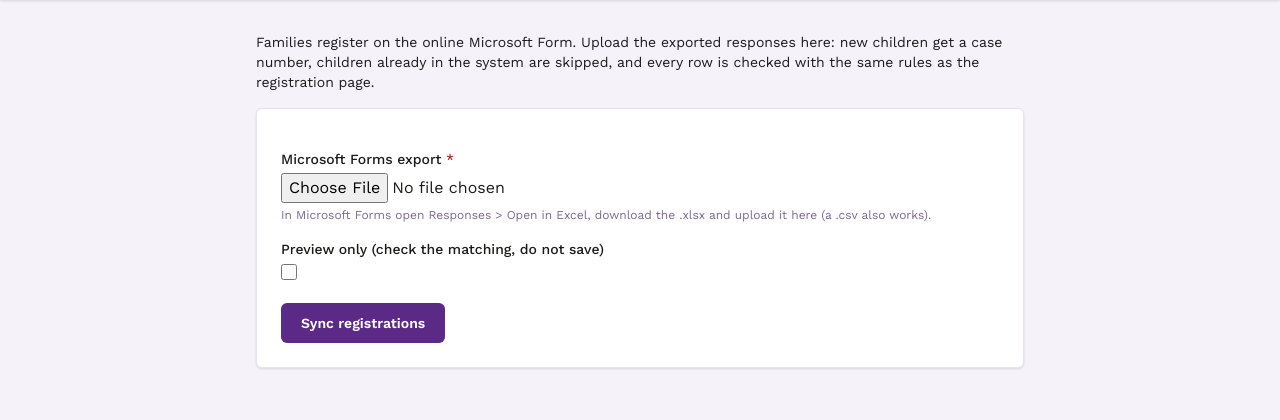
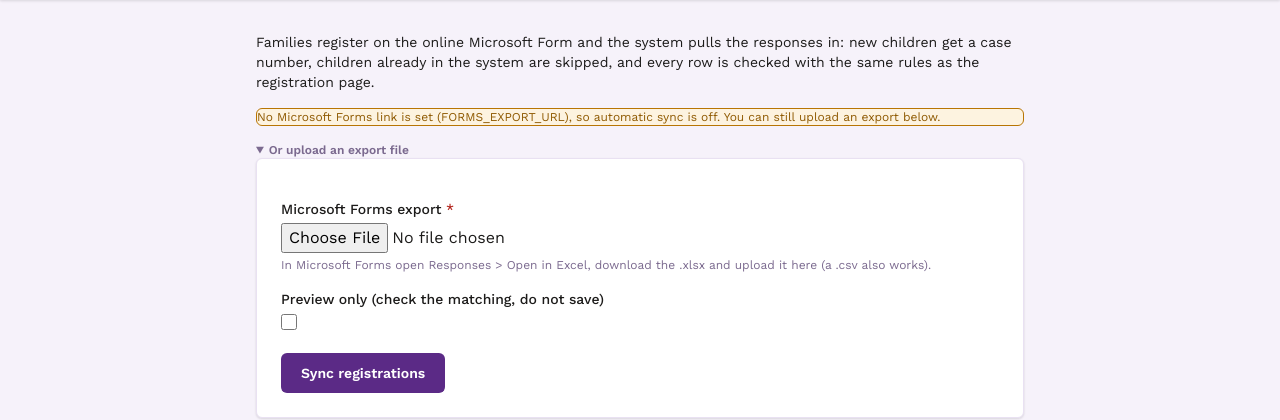
Before and after one commit to Tumie074/oncology-ehr, a Django app: page /patients/sync/ in a window 1280 px wide. Shown: the part 119-539 px from the top of the page. Run offline with Django 5.2, Linux system fonts and the light colour scheme; the visitor is signed in with stand-in values (Sample User, id 1).

Commit message:
Automatic Microsoft Forms sync: linked workbook, throttled auto-pull, Sync now, token webhook

```diff
--- a/core/settings.py
+++ b/core/settings.py
@@ -157,3 +157,8 @@ DEFAULT_AUTO_FIELD = 'django.db.models.BigAutoField'
 
 # Serve static files straight from app/static dirs, so the site is styled even before collectstatic (local runserver)
 WHITENOISE_USE_FINDERS = True
+
+# Microsoft Forms sync: link to the shared response workbook, how often to pull it, and a token for the webhook
+FORMS_EXPORT_URL = env('FORMS_EXPORT_URL', default='')
+FORMS_AUTO_SYNC_MINUTES = env.int('FORMS_AUTO_SYNC_MINUTES', default=5)
+FORMS_SYNC_TOKEN = env('FORMS_SYNC_TOKEN', default='')
--- a/patients/forms_sync.py
+++ b/patients/forms_sync.py
@@ -71,6 +71,10 @@ def map_columns(headers):
 def read_rows(upload):
     """Return (headers, rows) from an .xlsx or .csv upload."""
     name = (upload.name or '').lower()
+    return _read(upload, name)
+
+
+def _read(upload, name):
     if name.endswith('.xlsx'):
         try:
             from openpyxl import load_workbook
@@ -125,6 +129,10 @@ def next_case_number():
 
 def sync(upload, save=True):
     headers, rows = read_rows(upload)
+    return sync_rows(headers, rows, save)
+
+
+def sync_rows(headers, rows, save=True):
     mapping, unmatched = map_columns(headers)
     mapped = set(mapping.values())
     missing = [f for f in REQUIRED if f not in mapped]
@@ -153,3 +161,45 @@ def sync(upload, save=True):
             result['errors'].append(f'Row {n}: ' + '; '.join(f'{k} {", ".join(v)}' for k, v in form.errors.items()))
     result['errors'] = result['errors'][:15]
     return result
+
+
+# ---------------------------------------------------------------- automatic sync
+import urllib.request
+
+from django.conf import settings
+from django.core.cache import cache
+
+MAX_BYTES = 5_000_000
+
+
+def fetch_remote(url=None):
+    """Download the Forms response workbook (or CSV) from the shared link and return (headers, rows)."""
+    url = url or settings.FORMS_EXPORT_URL
+    if not url.lower().startswith('https://'):
+        raise ValueError('FORMS_EXPORT_URL must be an https link.')
+    req = urllib.request.Request(url, headers={'User-Agent': 'oncology-ehr-forms-sync'})
+    with urllib.request.urlopen(req, timeout=10) as resp:
+        raw = resp.read(MAX_BYTES + 1)
+    if len(raw) > MAX_BYTES:
+        raise ValueError('The shared file is too large.')
+    f = io.BytesIO(raw)
+    f.name = 'remote.xlsx' if raw[:2] == b'PK' else 'remote.csv'
+    f.file = f
+    if raw[:2] != b'PK' and raw.lstrip()[:1] == b'<':
+        raise ValueError('The link returned a web page, not the file. Share the workbook with "Anyone with the link can view" and use the download link.')
+    return _read(f, f.name)
+
+
+def sync_remote(save=True):
+    headers, rows = fetch_remote()
+    return sync_rows(headers, rows, save)
+
+
+def auto_sync_due():
+    """True at most once per FORMS_AUTO_SYNC_MINUTES (per server instance) when a link is configured."""
+    if not settings.FORMS_EXPORT_URL or settings.FORMS_AUTO_SYNC_MINUTES <= 0:
+        return False
+    if cache.get('forms_auto_sync'):
+        return False
+    cache.set('forms_auto_sync', 1, settings.FORMS_AUTO_SYNC_MINUTES * 60)
+    return True
--- a/patients/urls.py
+++ b/patients/urls.py
@@ -6,6 +6,7 @@ urlpatterns = [
     path('register/', views.register_patient, name='register_patient'),
     path('import/', views.import_csv, name='import_csv'),
     path('sync/', views.forms_sync_view, name='forms_sync'),
+    path('forms-webhook/', views.forms_webhook, name='forms_webhook'),
     path('<int:pk>/', views.patient_detail, name='patient_detail'),
     path('<int:pk>/edit/', views.patient_edit, name='patient_edit'),
     path('<int:pk>/registered/', views.register_success, name='register_success'),
--- a/patients/views.py
+++ b/patients/views.py
@@ -1,6 +1,12 @@
 import csv
+import hmac
 import io
+import json
+from django.conf import settings
 from django.contrib import messages
+from django.http import JsonResponse
+from django.views.decorators.csrf import csrf_exempt
+from django.views.decorators.http import require_POST
 from django.db.models import Q
 from django.shortcuts import get_object_or_404, redirect, render
 from django.utils import timezone
@@ -96,7 +102,15 @@ def import_csv(request):
 def forms_sync_view(request):
     form = FormsSyncForm(request.POST or None, request.FILES or None)
     result = error = None
-    if request.method == 'POST' and form.is_valid():
+    configured = bool(settings.FORMS_EXPORT_URL)
+    if request.method == 'POST' and request.POST.get('sync_now'):
+        try:
+            result = forms_sync.sync_remote(save=True)
+            log(request, 'FORMS_SYNC', f"{result['created']} created, {result['present']} already present, {result['skipped']} skipped")
+        except Exception as e:  # network, bad link, bad file
+            error = f'Could not sync from Microsoft Forms: {e}'
+            log(request, 'FORMS_SYNC_ERROR', str(e))
+    elif request.method == 'POST' and form.is_valid():
         preview = form.cleaned_data['preview']
         try:
             result = forms_sync.sync(form.cleaned_data['file'], save=not preview)
@@ -107,4 +121,27 @@ def forms_sync_view(request):
                 log(request, 'FORMS_SYNC_PREVIEW', f"{result['created']} would be created")
             else:
                 log(request, 'FORMS_SYNC', f"{result['created']} created, {result['present']} already present, {result['skipped']} skipped")
-    return render(request, 'patients/forms_sync.html', {'form': form, 'result': result, 'error': error})
+    return render(request, 'patients/forms_sync.html', {'form': form, 'result': result, 'error': error, 'configured': configured})
+
+
+@csrf_exempt
+@require_POST
+def forms_webhook(request):
+    """Optional push from Power Automate ("When a new response is submitted" > HTTP POST).
+    Header X-Sync-Token must equal FORMS_SYNC_TOKEN; body is JSON: one response object or a list of them,
+    keyed by the question titles."""
+    token = settings.FORMS_SYNC_TOKEN
+    if not token or not hmac.compare_digest(request.headers.get('X-Sync-Token', ''), token):
+        return JsonResponse({'error': 'unauthorised'}, status=401)
+    try:
+        data = json.loads(request.body or b'{}')
+        items = data if isinstance(data, list) else [data]
+        items = [i for i in items if isinstance(i, dict) and i]
+        headers = list(items[0].keys())
+        rows = [[i.get(h, '') for h in headers] for i in items]
+        result = forms_sync.sync_rows(headers, rows, save=True)
+    except Exception as e:
+        log(request, 'FORMS_WEBHOOK_ERROR', str(e)[:200])
+        return JsonResponse({'error': 'bad request'}, status=400)
+    log(request, 'FORMS_WEBHOOK', f"{result['created']} created, {result['present']} already present, {result['skipped']} skipped")
+    return JsonResponse({k: result[k] for k in ('created', 'present', 'skipped', 'missing')})
--- a/templates/patients/forms_sync.html
+++ b/templates/patients/forms_sync.html
@@ -1,11 +1,20 @@
 {% extends "base.html" %}{% block title %}Sync from Microsoft Forms{% endblock %}{% block heading %}Sync from Microsoft Forms{% endblock %}
 {% block content %}
 <div class="mx-auto max-w-3xl space-y-4">
-<p class="text-sm text-slate-600">Families register on the online Microsoft Form. Upload the exported responses here: new children get a case number, children already in the system are skipped, and every row is checked with the same rules as the registration page.</p>
+<p class="text-sm text-slate-600">Families register on the online Microsoft Form and the system pulls the responses in: new children get a case number, children already in the system are skipped, and every row is checked with the same rules as the registration page.</p>
+{% if configured %}
+<form method="post" class="flex items-center justify-between gap-4 rounded border border-slate-100 bg-white p-6 shadow-card">{% csrf_token %}
+  <div><p class="text-sm font-semibold">Linked to the Microsoft Form</p><p class="text-xs text-slate-500">New registrations are also pulled in automatically (about every 5 minutes) when the dashboard is opened.</p></div>
+  <button name="sync_now" value="1" class="rounded bg-clinical-500 px-5 py-2.5 text-sm font-semibold text-white hover:bg-clinical-600">Sync now</button>
+</form>
+{% else %}
+<p class="rounded border border-amber-500 bg-amber-50 p-3 text-xs text-amber-600">No Microsoft Forms link is set (FORMS_EXPORT_URL), so automatic sync is off. You can still upload an export below.</p>
+{% endif %}
+<details {% if not configured %}open{% endif %}><summary class="cursor-pointer text-xs font-semibold text-slate-500">Or upload an export file</summary>
 <form method="post" enctype="multipart/form-data" class="space-y-4 rounded border border-slate-100 bg-white p-6 shadow-card">{% csrf_token %}
   {% include "partials/field.html" %}
   <button class="rounded bg-clinical-500 px-5 py-2.5 text-sm font-semibold text-white hover:bg-clinical-600">Sync registrations</button>
-</form>
+</form></details>
 {% if error %}<div class="rounded border border-red-300 bg-red-50 p-4 text-sm text-red-700">{{ error }}</div>{% endif %}
 {% if result %}
 {% if result.missing %}
```
Also changed, not shown: FORMS_SYNC.md (+10 -10 lines), accounts/views.py (+16 -0 lines), README.md.
